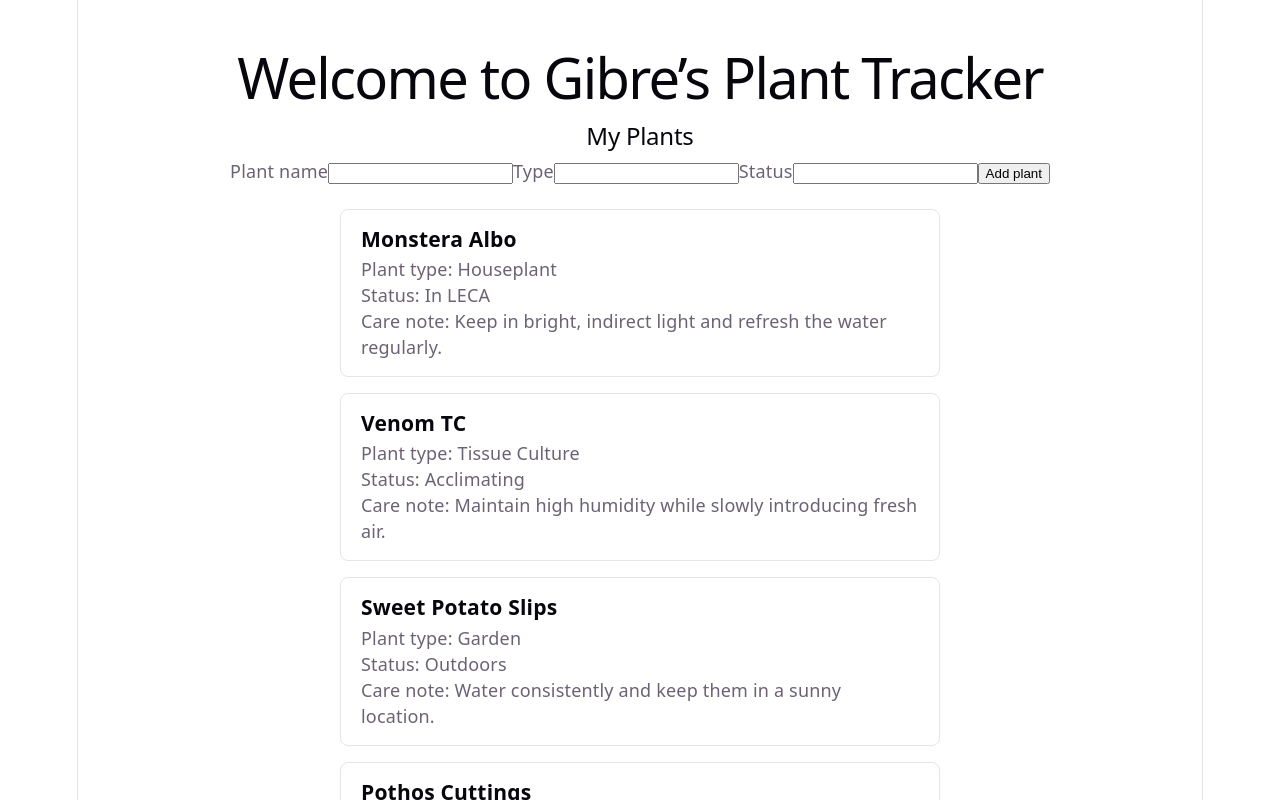
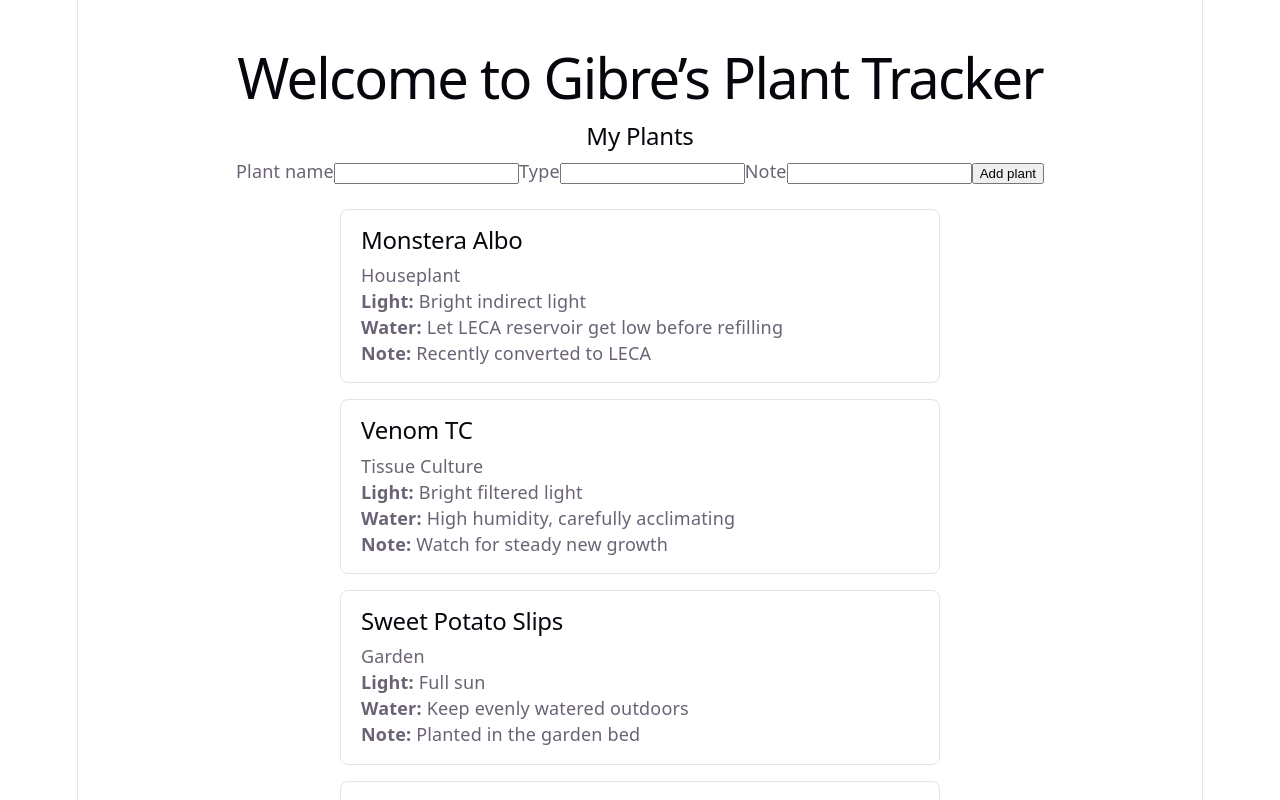
Before and after one commit to dc4622ne/plant-inventory, a React (Vite) app: page / in a window 1280 px wide. Shown: the top 800 px of the page. Built offline with nearby package versions, Linux system fonts and the light colour scheme.

Commit message:
Add plant care details

```diff
--- a/src/App.jsx
+++ b/src/App.jsx
@@ -5,26 +5,30 @@ const initialPlants = [
   {
     name: 'Monstera Albo',
     type: 'Houseplant',
-    status: 'In LECA',
-    careNote: 'Keep in bright, indirect light and refresh the water regularly.',
+    light: 'Bright indirect light',
+    water: 'Let LECA reservoir get low before refilling',
+    note: 'Recently converted to LECA',
   },
   {
     name: 'Venom TC',
     type: 'Tissue Culture',
-    status: 'Acclimating',
-    careNote: 'Maintain high humidity while slowly introducing fresh air.',
+    light: 'Bright filtered light',
+    water: 'High humidity, carefully acclimating',
+    note: 'Watch for steady new growth',
   },
   {
     name: 'Sweet Potato Slips',
     type: 'Garden',
-    status: 'Outdoors',
-    careNote: 'Water consistently and keep them in a sunny location.',
+    light: 'Full sun',
+    water: 'Keep evenly watered outdoors',
+    note: 'Planted in the garden bed',
   },
   {
     name: 'Pothos Cuttings',
     type: 'Propagation',
-    status: 'Propagating',
-    careNote: 'Change the water weekly and watch for new roots.',
+    light: 'Low to bright indirect light',
+    water: 'Keep roots moist while establishing',
+    note: 'Rooted cuttings from propagation',
   },
 ];
 
@@ -32,18 +36,24 @@ function App() {
   const [plants, setPlants] = useState(initialPlants);
   const [name, setName] = useState('');
   const [type, setType] = useState('');
-  const [status, setStatus] = useState('');
+  const [note, setNote] = useState('');
 
   function handleSubmit(event) {
     event.preventDefault();
 
     setPlants((currentPlants) => [
       ...currentPlants,
-      { name, type, status, careNote: 'No care note added.' },
+      {
+        name,
+        type,
+        light: 'Not specified',
+        water: 'Not specified',
+        note,
+      },
     ]);
     setName('');
     setType('');
-    setStatus('');
+    setNote('');
   }
 
   return (
@@ -71,27 +81,28 @@ function App() {
             required
           />
 
-          <label htmlFor="plant-status">Status</label>
+          <label htmlFor="plant-note">Note</label>
           <input
-            id="plant-status"
+            id="plant-note"
             type="text"
-            value={status}
-            onChange={(event) => setStatus(event.target.value)}
+            value={note}
+            onChange={(event) => setNote(event.target.value)}
             required
           />
 
           <button type="submit">Add plant</button>
         </form>
-        <ul className="plant-list">
+        <div className="plant-list">
           {plants.map((plant) => (
-            <li className="plant-card" key={plant.name}>
-              <h3>{plant.name}</h3>
-              <p>Plant type: {plant.type}</p>
-              <p>Status: {plant.status}</p>
-              <p>Care note: {plant.careNote}</p>
-            </li>
+            <article className="plant-card" key={plant.name}>
+              <h2>{plant.name}</h2>
+              <p>{plant.type}</p>
+              <p><strong>Light:</strong> {plant.light}</p>
+              <p><strong>Water:</strong> {plant.water}</p>
+              <p><strong>Note:</strong> {plant.note}</p>
+            </article>
           ))}
-        </ul>
+        </div>
       </section>
     </main>
   );
```
